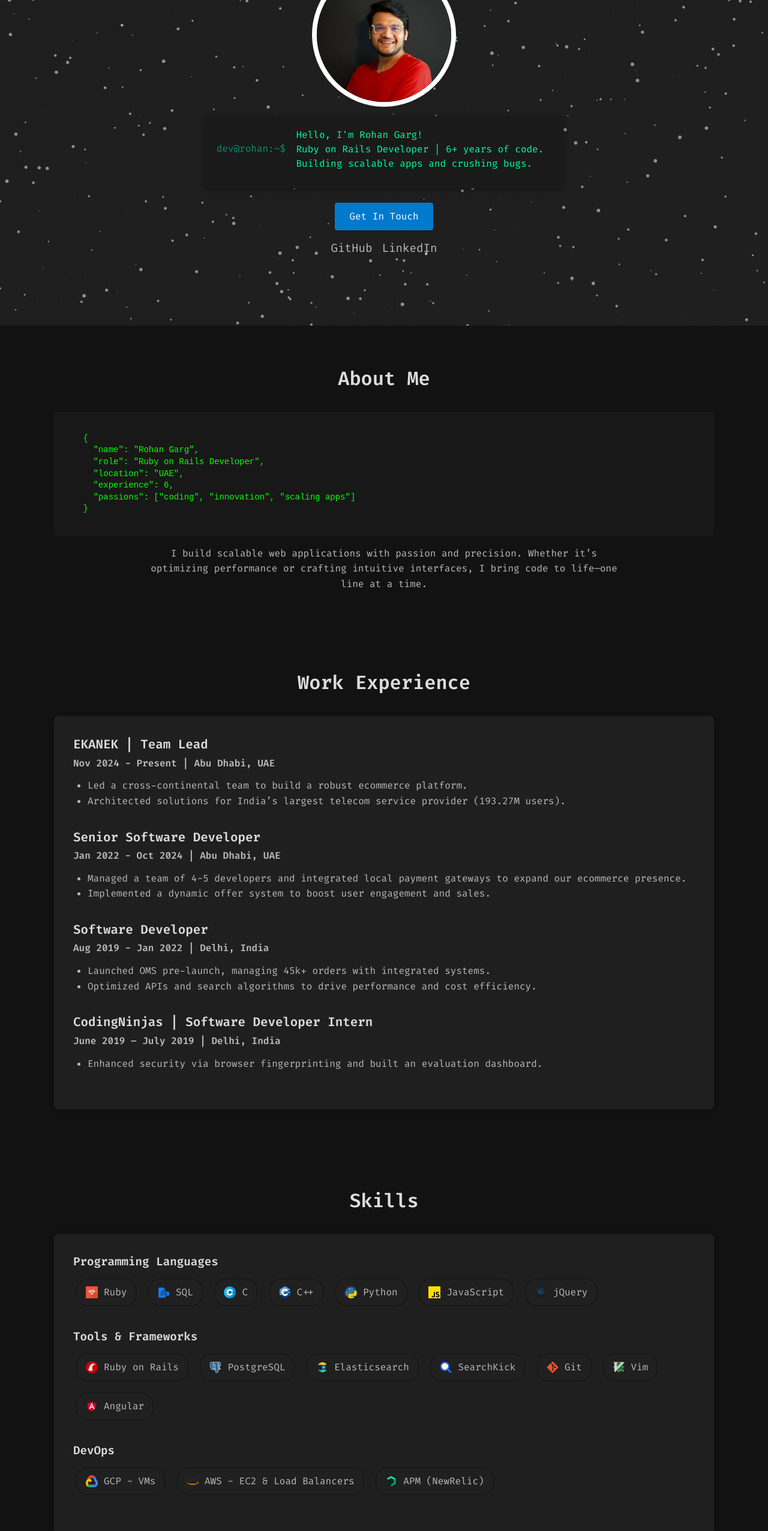
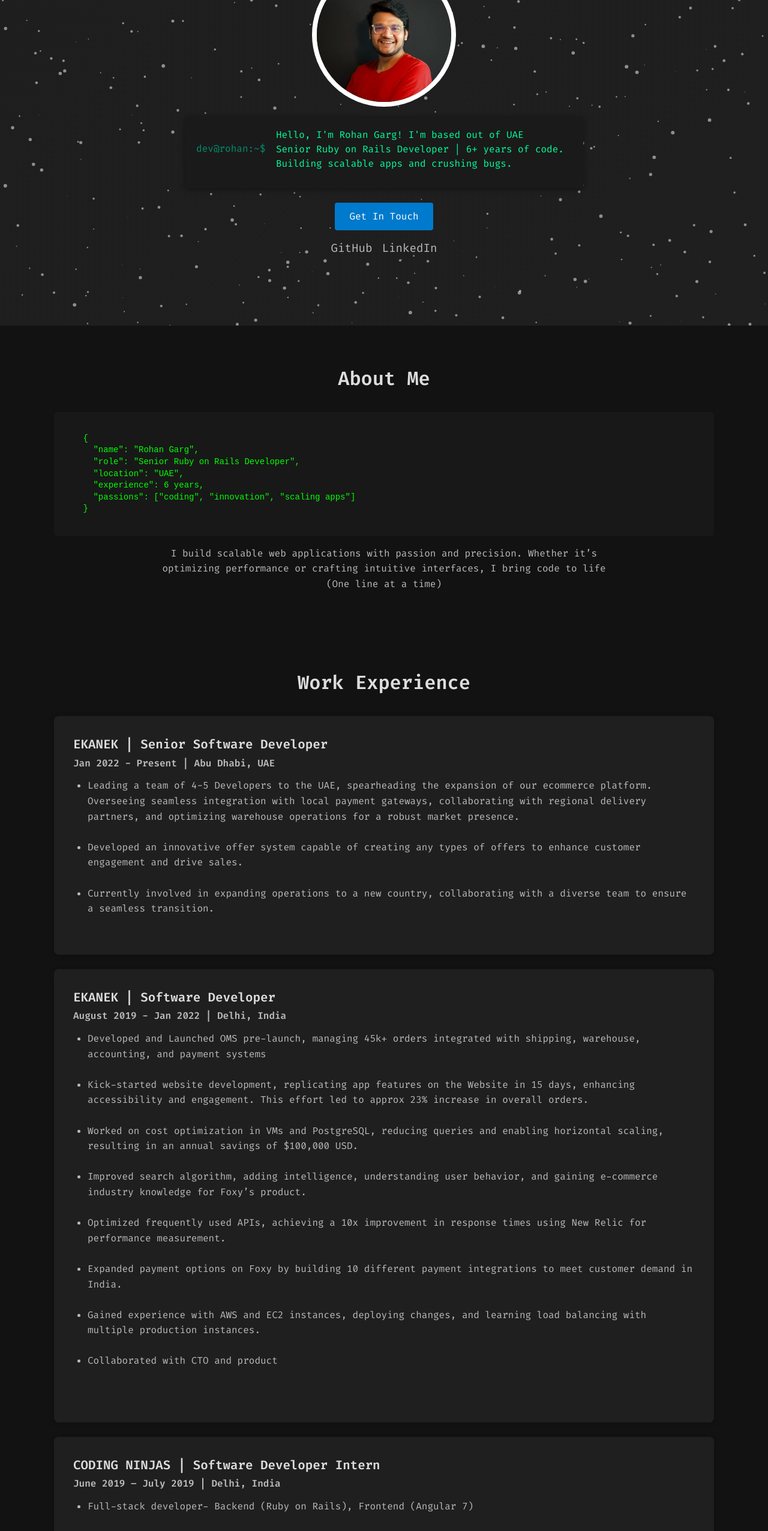
Before and after one commit to rohangrg/portfolio, a plain HTML site: page index.html in a window 1280 px wide. Shown: the part 240-2793 px from the top of the page at 60% size. Drawn offline with nearby package versions, Linux system fonts and the light colour scheme.

Commit message:
updated experience

```diff
--- a/index.html
+++ b/index.html
@@ -100,15 +100,15 @@
           <code>
     {
       "name": "Rohan Garg",
-      "role": "Ruby on Rails Developer",
+      "role": "Senior Ruby on Rails Developer",
       "location": "UAE",
-      "experience": 6,
+      "experience": 6 years,
       "passions": ["coding", "innovation", "scaling apps"]
     }
           </code>
 
           <p>
-            I build scalable web applications with passion and precision. Whether it’s optimizing performance or crafting intuitive interfaces, I bring code to life—one line at a time.
+            I build scalable web applications with passion and precision. Whether it’s optimizing performance or crafting intuitive interfaces, I bring code to life <br>(One line at a time)
           </p>
         </div>
       </div>
@@ -120,37 +120,62 @@
         <h2>Work Experience</h2>
         <div class="section-content">
           <div class="experience-item">
-            <h3>EKANEK | Team Lead</h3>
-            <h4>Nov 2024 - Present | Abu Dhabi, UAE</h4>
+            <h3>EKANEK | Senior Software Developer</h3>
+            <h4>Jan 2022 - Present | Abu Dhabi, UAE</h4>
             <ul>
-              <li>Led a cross-continental team to build a robust ecommerce platform.</li>
-              <li>Architected solutions for India’s largest telecom service provider (193.27M users).</li>
-            </ul>
-          </div>
-          <div class="experience-item">
-            <h3>Senior Software Developer</h3>
-            <h4>Jan 2022 - Oct 2024 | Abu Dhabi, UAE</h4>
-            <ul>
-              <li>Managed a team of 4-5 developers and integrated local payment gateways to expand our ecommerce presence.</li>
-              <li>Implemented a dynamic offer system to boost user engagement and sales.</li>
-            </ul>
-          </div>
-          <div class="experience-item">
-            <h3>Software Developer</h3>
-            <h4>Aug 2019 - Jan 2022 | Delhi, India</h4>
-            <ul>
-              <li>Launched OMS pre-launch, managing 45k+ orders with integrated systems.</li>
-              <li>Optimized APIs and search algorithms to drive performance and cost efficiency.</li>
-            </ul>
-          </div>
-          <div class="experience-item">
-            <h3>CodingNinjas | Software Developer Intern</h3>
-            <h4>June 2019 – July 2019 | Delhi, India</h4>
-            <ul>
-              <li>Enhanced security via browser fingerprinting and built an evaluation dashboard.</li>
+              <li>Leading a team of 4-5 Developers to the UAE, spearheading the expansion of
+                our ecommerce platform. Overseeing seamless integration with local payment
+                gateways, collaborating with regional delivery partners, and optimizing
+                warehouse operations for a robust market presence.</li><br>
+              <li>Developed an innovative offer system capable of creating any types of offers
+                to enhance customer engagement and drive sales.</li><br>
+              <li>Currently involved in expanding operations to a new country, collaborating
+                with a diverse team to ensure a seamless transition.</li>
             </ul>
           </div>
         </div>
+
+        <br>
+
+        <div class="section-content">
+          <div class="experience-item">
+            <h3>EKANEK | Software Developer</h3>
+            <h4>August 2019 - Jan 2022 | Delhi, India</h4>
+            <ul>
+              <li>Developed and Launched OMS pre-launch, managing 45k+ orders integrated
+                with shipping, warehouse, accounting, and payment systems</li> <br>
+              <li>Kick-started website development, replicating app features on the Website in
+                15 days, enhancing accessibility and engagement. This effort led to approx 23%
+                increase in overall orders.</li> <br>
+              <li>Worked on cost optimization in VMs and PostgreSQL, reducing queries and
+                enabling horizontal scaling, resulting in an annual savings of $100,000 USD.</li> <br>
+              <li>Improved search algorithm, adding intelligence, understanding user behavior,
+                and gaining e-commerce industry knowledge for Foxy’s product.</li> <br>
+              <li>Optimized frequently used APIs, achieving a 10x improvement in response
+                times using New Relic for performance measurement.</li> <br>
+              <li>Expanded payment options on Foxy by building 10 different payment
+                integrations to meet customer demand in India.</li> <br>
+              <li>Gained experience with AWS and EC2 instances, deploying changes, and
+                learning load balancing with multiple production instances.</li> <br>
+              <li>Collaborated with CTO and product</li> <br>
+            </ul>
+          </div>
+        </div>
+
+        <br>
+
+        <div class="section-content">
+          <div class="experience-item">
+            <h3>CODING NINJAS | Software Developer Intern</h3>
+            <h4>June 2019 – July 2019 | Delhi, India</h4>
+            <ul>
+              <li>Full-stack developer- Backend (Ruby on Rails), Frontend (Angular 7)</li><br>
+              <li>Worked on a module for improving the security using Browser Fingerprinting .</li><br>
+              <li>Made a dashboard from scratch to view and evaluate Student’s projects.</li>
+            </ul>
+          </div>
+        </div>
+
       </div>
     </section>
 
@@ -273,6 +298,8 @@
         <h2>Contact Me</h2>
         <div class="section-content">
           <p>If you like what you see and want to build something awesome together, drop me a line!</p>
+          <div class="form-section-container">
+            <img src="images/contact_me.jpg">
             <form id="contact-form" novalidate>
               <label for="name">Name</label>
               <input type="text" id="name" placeholder="Your Name" required />
@@ -282,6 +309,7 @@
               <textarea id="message" rows="5" placeholder="Your Message" required></textarea>
               <button type="submit">Send Message</button>
             </form>
+          </div>
         </div>
       </div>
     </section>
@@ -390,8 +418,8 @@
 
     // Terminal Typing Effect
     const textToType =
-`Hello, I'm Rohan Garg!
-Ruby on Rails Developer | 6+ years of code.
+`Hello, I'm Rohan Garg! I'm based out of UAE
+Senior Ruby on Rails Developer | 6+ years of code.
 Building scalable apps and crushing bugs.`;
     const typedTextEl = document.getElementById("typed-text");
     let index = 0;
--- a/styles.css
+++ b/styles.css
@@ -546,7 +546,8 @@ code {
 /* CONTACT SECTION */
 #hire form {
   max-width: 500px;
-  margin: 0 auto;
+  /* margin: 0 auto; */
+  flex: 1;
 }
 #hire p {
   font-size: 1rem;
@@ -570,7 +571,7 @@ code {
   width: 100%;
   padding: 0.8rem;
   margin-bottom: 1rem;
-  border: 1px solid var(--bg-alt);
+  border: 1px solid #bbbbbb;
   border-radius: 4px;
   background: var(--bg-section);
   color: var(--text-color);
@@ -591,6 +592,20 @@ code {
 }
 #hire button:hover, #hire button:focus {
   background: var(--accent-hover);
+}
+
+.form-section-container {
+  display: flex;
+  align-items: center;
+  justify-content: space-around;
+  padding-left: 20px;
+  padding-right: 20px;
+}
+
+.form-section-container > img {
+  height: 200px;
+  border-radius: 4px;
+  margin-left: 60px;
 }
 
 /* FOOTER */
```
Also changed, not shown: images/contact_me.jpg (added). Lines whose indentation alone changed are shown as unchanged.
